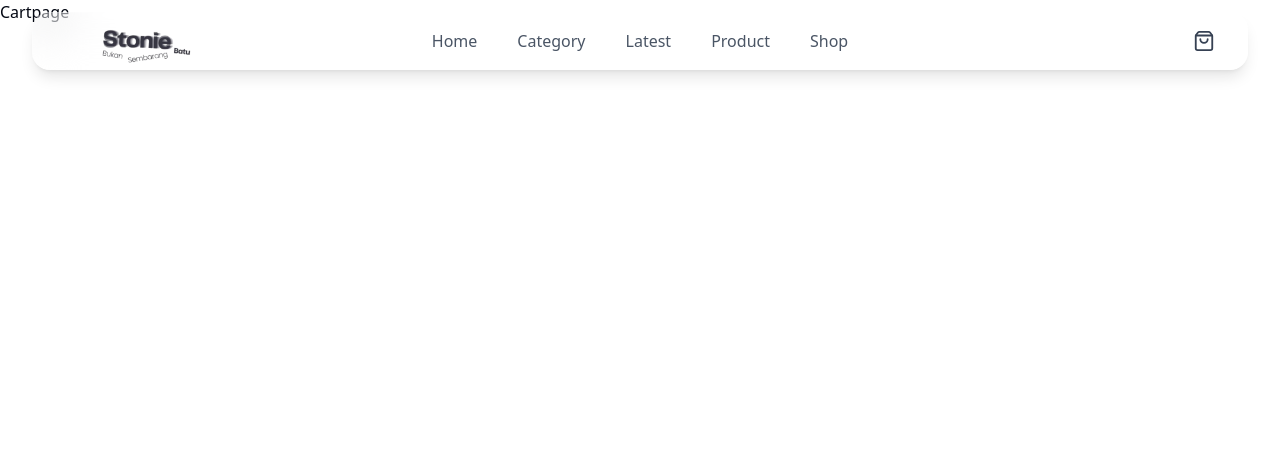
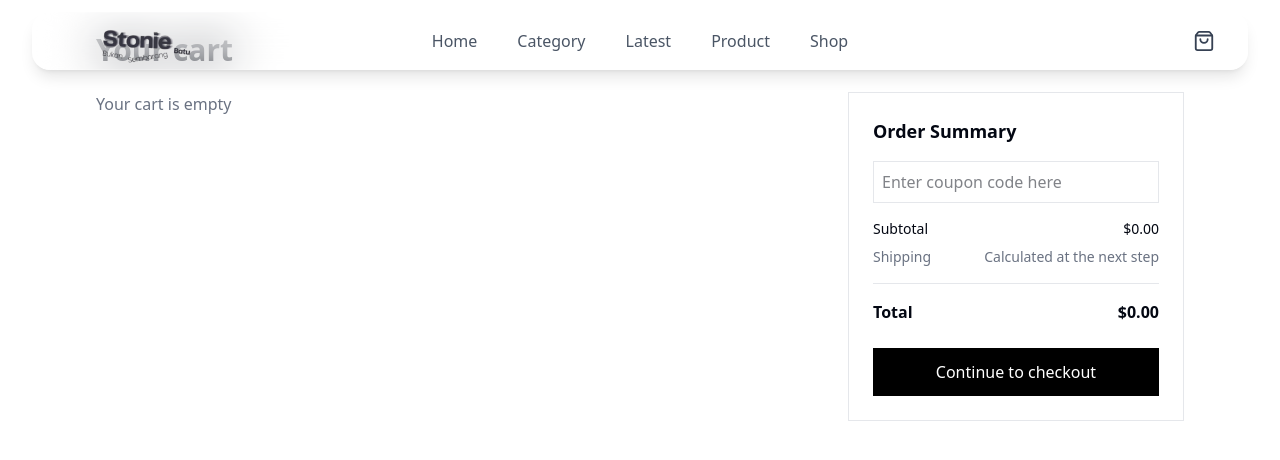
Before and after one commit to Abshoor24/KIK-Stonie, a Next.js app: page /cart in a window 1280 px wide. Shown: the top 460 px of the page. Built offline with nearby package versions, Linux system fonts and the light colour scheme.

Commit message:
Fix Btn Add Cart and Add toast

```diff
--- a/package.json
+++ b/package.json
@@ -16,6 +16,7 @@
     "radix-ui": "^1.4.3",
     "react": "19.2.3",
     "react-dom": "19.2.3",
+    "react-hot-toast": "^2.6.0",
     "tailwind-merge": "^3.4.0"
   },
   "devDependencies": {
--- a/src/app/cart/page.tsx
+++ b/src/app/cart/page.tsx
@@ -1,7 +1,116 @@
-import React from 'react'
+"use client";
+
+import React from "react";
+import { useCart } from "@/context/CartContext";
+import Image from "next/image";
 
 export default function CartPage() {
+  const { cart, increaseCart, decreaseCart, removeItem } = useCart();
+
+  const subtotal = cart.reduce((acc, item) => {
+    return acc + item.price * item.qty;
+  }, 0);
+
   return (
-    <div>Cartpage</div>
-  )
+    <div className="max-w-6xl mx-auto p-8">
+      <h1 className="text-3xl font-semibold mb-6">Your cart</h1>
+
+      <div className="grid grid-cols-1 md:grid-cols-3 gap-10">
+        {/* CART ITEMS */}
+        <div className="md:col-span-2 space-y-6">
+          {cart.length === 0 && (
+            <p className="text-gray-500">Your cart is empty</p>
+          )}
+
+          {cart.map((item) => (
+            <div
+              key={item.id}
+              className="flex gap-5 border-b pb-6 items-start"
+            >
+              {/* PRODUCT IMAGE */}
+              <Image
+                src={item.image}
+                alt={item.name}
+                height={24}
+                width={24}
+                className="w-24 h-24 object-cover"
+              />
+
+              {/* PRODUCT INFO */}
+              <div className="flex-1">
+                <h2 className="text-lg font-medium">{item.name}</h2>
+
+                <p className="text-sm text-gray-500">{item.description}</p>
+
+                {/* QTY CONTROL */}
+                <div className="flex items-center gap-3 mt-2">
+                  <button
+                    onClick={() => decreaseCart(item.id)}
+                    className="border px-3 py-1"
+                  >
+                    -
+                  </button>
+
+                  <span>{item.qty}</span>
+
+                  <button
+                    onClick={() => increaseCart(item.id)}
+                    className="border px-3 py-1"
+                  >
+                    +
+                  </button>
+                </div>
+
+                <button
+                  onClick={() => removeItem(item.id)}
+                  className="text-sm text-gray-500 underline mt-2"
+                >
+                  Remove
+                </button>
+              </div>
+
+              {/* PRICE */}
+              <div className="font-semibold">
+                ${(item.price * item.qty).toFixed(2)}
+              </div>
+            </div>
+          ))}
+        </div>
+
+        {/* ORDER SUMMARY */}
+        <div className="border p-6 h-fit">
+          <h2 className="text-lg font-semibold mb-4">Order Summary</h2>
+
+          {/* COUPON */}
+          <input
+            type="text"
+            placeholder="Enter coupon code here"
+            className="w-full border p-2 mb-4"
+          />
+
+          {/* SUBTOTAL */}
+          <div className="flex justify-between text-sm mb-2">
+            <span>Subtotal</span>
+            <span>${subtotal.toFixed(2)}</span>
+          </div>
+
+          {/* SHIPPING */}
+          <div className="flex justify-between text-sm mb-4 text-gray-500">
+            <span>Shipping</span>
+            <span>Calculated at the next step</span>
+          </div>
+
+          <div className="border-t pt-4 flex justify-between font-semibold mb-6">
+            <span>Total</span>
+            <span>${subtotal.toFixed(2)}</span>
+          </div>
+
+          {/* CHECKOUT BUTTON */}
+          <button className="w-full bg-black text-white py-3">
+            Continue to checkout
+          </button>
+        </div>
+      </div>
+    </div>
+  );
 }
--- a/src/app/layout.tsx
+++ b/src/app/layout.tsx
@@ -2,6 +2,8 @@ import type { Metadata } from "next";
 import { Geist, Geist_Mono } from "next/font/google";
 import "./globals.css";
 import Navbar from "@/components/Navbar";
+import { CartProvider } from "@/context/CartContext";
+import { Toaster } from "react-hot-toast";
 
 const geistSans = Geist({
   variable: "--font-geist-sans",
@@ -28,8 +30,11 @@ export default function RootLayout({
       <body
         className={`${geistSans.variable} ${geistMono.variable} antialiased`}
       >
-        <Navbar />
-        {children}
+        <CartProvider>
+          <Toaster position="top-center" />
+          <Navbar />
+          {children}
+        </CartProvider>
       </body>
     </html>
   );
--- /dev/null
+++ b/src/components/Button/Cart.tsx
@@ -0,0 +1,28 @@
+"use client";
+
+import { useCart } from "@/context/CartContext";
+import { ProductType } from "@/types/product";
+import { ShoppingCart } from "lucide-react";
+import React from "react";
+import toast from "react-hot-toast";
+
+type Props = {
+  product: ProductType;
+};
+export default function Cart({ product }: Props) {
+  const { addToCart } = useCart();
+  const handleCart = () => {
+    addToCart(product);
+    toast.success("Added to cart");
+  }
+  return (
+    <div>
+      <button
+        className="flex items-center justify-center w-9 h-9 rounded-full bg-black text-white hover:bg-gray-800 transition"
+        onClick={handleCart}
+      >
+        <ShoppingCart size={18} />
+      </button>
+    </div>
+  );
+}
--- a/src/components/Cart.tsx
+++ /dev/null
@@ -1,12 +0,0 @@
-import { ShoppingCart } from 'lucide-react'
-import React from 'react'
-
-export default function Cart() {
-  return (
-    <div>
-         <button className="flex items-center justify-center w-9 h-9 rounded-full bg-black text-white hover:bg-gray-800 transition">
-                <ShoppingCart size={18} />
-              </button>
-    </div>
-)
-}
--- a/src/context/CartContext.tsx
+++ b/src/context/CartContext.tsx
@@ -1,7 +1,7 @@
 "use client";
 
 import { ProductType } from "@/types/product";
-import { createContext, useContext, useState } from "react";
+import { createContext, useContext, useState, useEffect } from "react";
 
 type CartItem = ProductType & { qty: number };
 
@@ -16,9 +16,20 @@ type CartContextType = {
 const CartContext = createContext<CartContextType | null>(null);
 
 export function CartProvider({ children }: { children: React.ReactNode }) {
-  const [cart, setCart] = useState<CartItem[]>([]);
 
-  // ADD TO CART
+  // laoad dari localStorage tanpa useEffect
+  const [cart, setCart] = useState<CartItem[]>(() => {
+    if (typeof window === "undefined") return [];
+
+    const storedCart = localStorage.getItem("cart");
+    return storedCart ? JSON.parse(storedCart) : [];
+  });
+
+  // saave ke localStorage saat cart berubah
+  useEffect(() => {
+    localStorage.setItem("cart", JSON.stringify(cart));
+  }, [cart]);
+
   const addToCart = (product: ProductType) => {
     setCart((prev) => {
       const existing = prev.find((p) => p.id === product.id);
@@ -33,7 +44,6 @@ export function CartProvider({ children }: { children: React.ReactNode }) {
     });
   };
 
-  // INCREASE QTY
   const increaseCart = (productId: string) => {
     setCart((prev) =>
       prev.map((p) =>
@@ -42,7 +52,6 @@ export function CartProvider({ children }: { children: React.ReactNode }) {
     );
   };
 
-  // DECREASE QTY
   const decreaseCart = (productId: string) => {
     setCart((prev) =>
       prev.map((p) =>
@@ -53,7 +62,6 @@ export function CartProvider({ children }: { children: React.ReactNode }) {
     );
   };
 
-  // REMOVE ITEM
   const removeItem = (productId: string) => {
     setCart((prev) => prev.filter((p) => p.id !== productId));
   };
--- a/src/shared/data/shop.json
+++ b/src/shared/data/shop.json
@@ -4,6 +4,7 @@
     "name": "Batu Bangunan",
     "description": "Batu untuk kebutuhan bangunan",
     "price": 40,
+    "category": "bangunan",
     "image": "/assets/batu-bangunan.png"
   },
   {
@@ -11,6 +12,7 @@
     "name": "Batu Hias",
     "description": "Batu dekorasi taman",
     "price": 50,
+    "category": "hias",
     "image": "/assets/batu-hias.jpg"
   },
   {
@@ -18,6 +20,7 @@
     "name": "Batu Kolam Ikan",
     "description": "Batu untuk kolam ikan",
     "price": 35,
+    "category": "kolam",
     "image": "/assets/batu-kolam.jpg"
   },
   {
@@ -25,6 +28,7 @@
     "name": "Batu Aestetik",
     "description": "Batu estetika dekorasi",
     "price": 45,
+    "category": "aestetik",
     "image": "/assets/batu-aestetich.jpg"
   },
   {
@@ -32,6 +36,7 @@
     "name": "Batu Granit",
     "description": "Batu granit premium",
     "price": 90,
+    "category": "granit",
     "image": "/assets/batu-granit.jpg"
   },
   {
@@ -39,6 +44,7 @@
     "name": "Batu Asteroid",
     "description": "Batu langka dari luar angkasa",
     "price": 1000,
+    "category": "asteroid",
     "image": "/assets/batu-asteroid.png"
   }
 ]
```
Also changed, not shown: src/app/shop/page.tsx (+27 -23 lines), src/components/Button/Buy.tsx (added), 1 other file (tests, documents, lock files or other folders).
